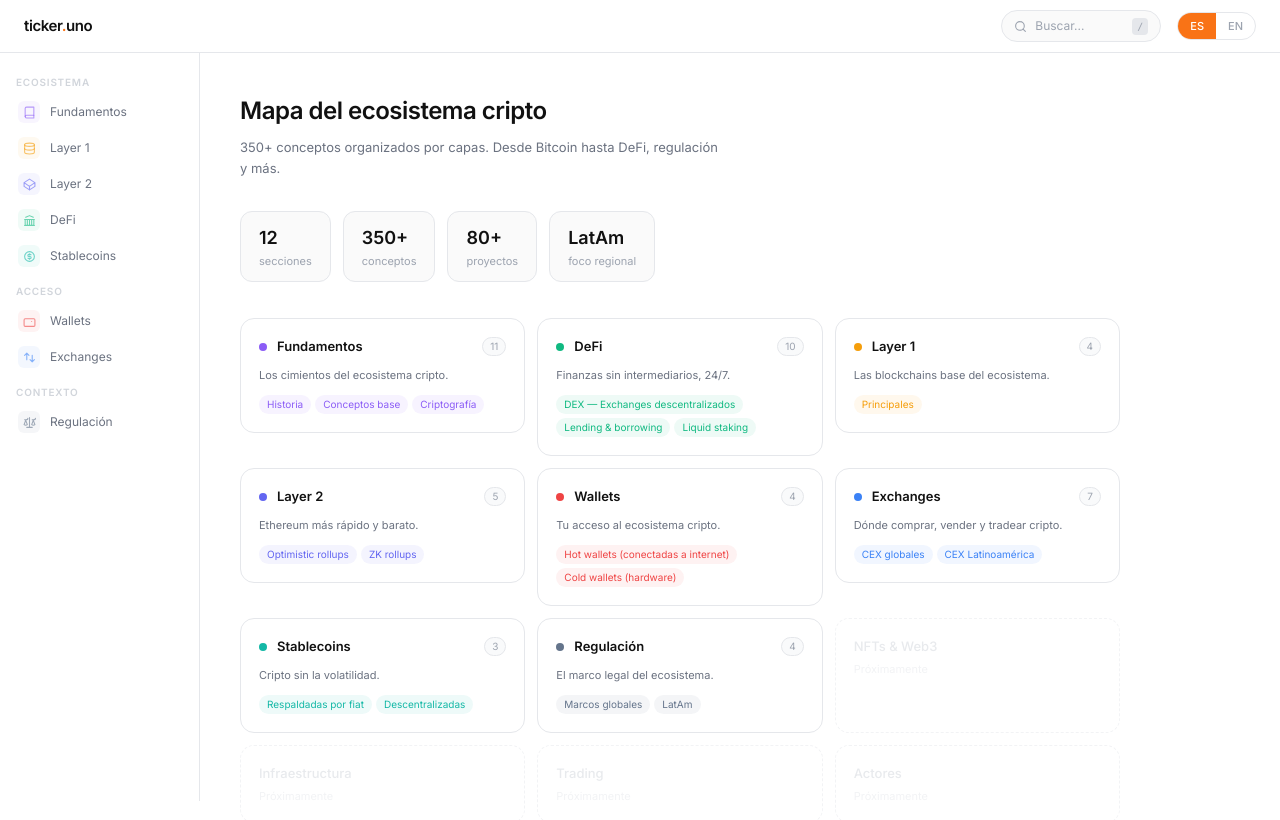
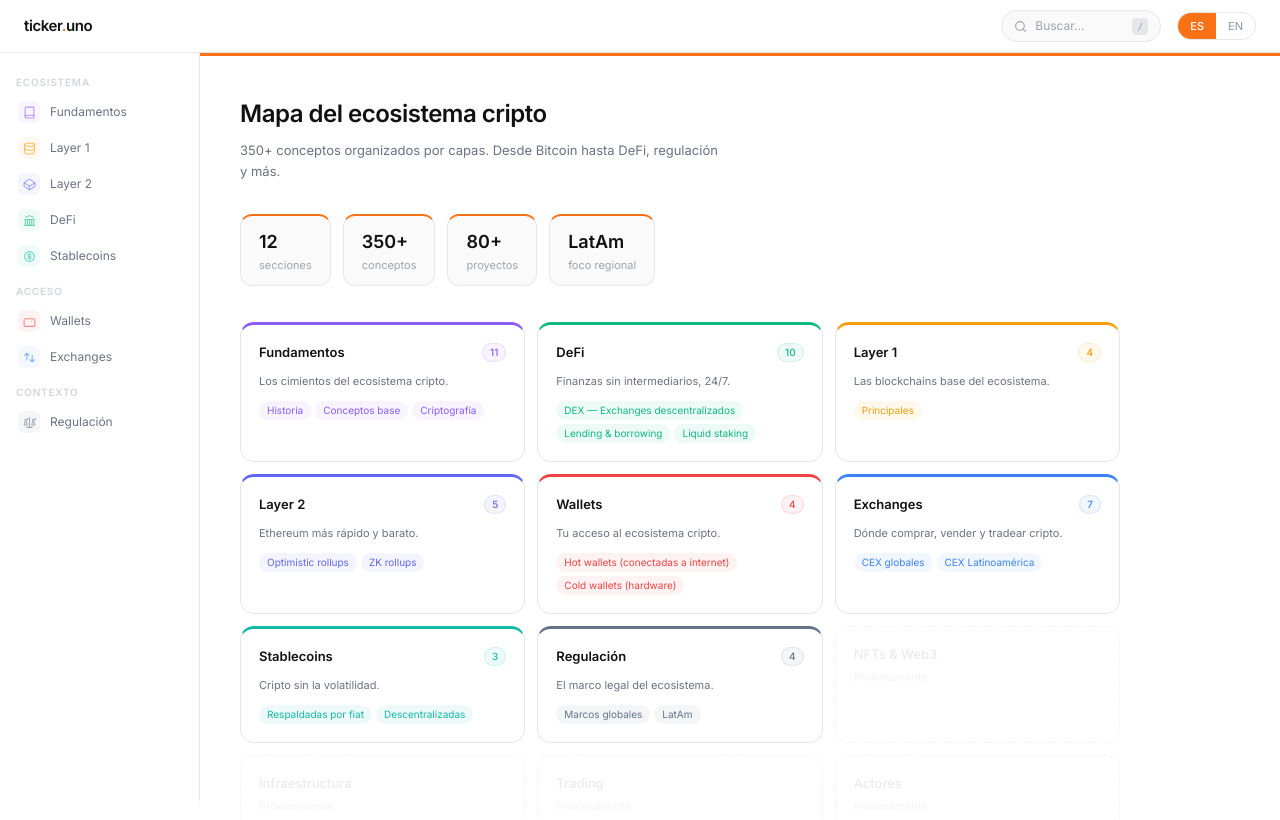
Before and after one commit to Luistoronto/ticker.uno, a Next.js app: page /mapa in a window 1280 px wide. Shown: the top 820 px of the page. Built offline with nearby package versions, Linux system fonts and the light colour scheme.

Commit message:
Update MapaClient.jsx

```diff
--- a/src/app/mapa/MapaClient.jsx
+++ b/src/app/mapa/MapaClient.jsx
@@ -13,8 +13,16 @@ export default function MapaClient() {
   }, []);
 
   const t = {
-    es: { hero: "Mapa del ecosistema cripto", sub: "350+ conceptos organizados por capas. Desde Bitcoin hasta DeFi, regulación y más.", concepts: "conceptos", soon: "Próximamente" },
-    en: { hero: "Crypto ecosystem map", sub: "350+ concepts organized by layers. From Bitcoin to DeFi, regulation and more.", concepts: "concepts", soon: "Coming soon" },
+    es: {
+      hero: "Mapa del ecosistema cripto",
+      sub: "350+ conceptos organizados por capas. Desde Bitcoin hasta DeFi, regulación y más.",
+      soon: "Próximamente",
+    },
+    en: {
+      hero: "Crypto ecosystem map",
+      sub: "350+ concepts organized by layers. From Bitcoin to DeFi, regulation and more.",
+      soon: "Coming soon",
+    },
   };
   const tx = t[lang];
 
@@ -22,11 +30,19 @@ export default function MapaClient() {
     <div style={{ display: "flex" }}>
       <Sidebar lang={lang} />
 
-      <div style={{ flex: 1, minWidth: 0, padding: "40px 40px", maxWidth: "960px" }}>
+      <div style={{ flex: 1, minWidth: 0 }}>
+
+        {/* Barra de acento naranja — identidad ticker.uno */}
+        <div style={{ height: "3px", background: "#f97316" }} />
+
+        <div style={{ padding: "40px 40px", maxWidth: "960px" }}>
 
           {/* Hero */}
           <div style={{ marginBottom: "32px" }}>
-          <h1 style={{ fontSize: "24px", fontWeight: "600", color: "#111", letterSpacing: "-0.5px", marginBottom: "8px" }}>
+            <h1 style={{
+              fontSize: "24px", fontWeight: "600", color: "#111",
+              letterSpacing: "-0.5px", marginBottom: "8px",
+            }}>
               {tx.hero}
             </h1>
             <p style={{ fontSize: "13px", color: "#6b7280", maxWidth: "480px", lineHeight: "1.6" }}>
@@ -45,6 +61,7 @@ export default function MapaClient() {
               <div key={s.l} style={{
                 background: "#fafafa",
                 border: "1px solid #e5e7eb",
+                borderTop: "2px solid #f97316",
                 borderRadius: "12px",
                 padding: "12px 18px",
               }}>
@@ -64,37 +81,47 @@ export default function MapaClient() {
                   href={`/mapa/${section.id}`}
                   style={{ textDecoration: "none" }}
                 >
-                <div style={{
+                  <div
+                    style={{
                       border: "1px solid #e5e7eb",
+                      borderTop: `3px solid ${section.color}`,
                       borderRadius: "14px",
                       padding: "18px",
                       background: "#ffffff",
                       transition: "border-color .15s, transform .1s",
                       cursor: "pointer",
+                      height: "100%",
                     }}
-                onMouseEnter={e => { e.currentTarget.style.borderColor = "#d1d5db"; e.currentTarget.style.transform = "translateY(-1px)"; }}
-                onMouseLeave={e => { e.currentTarget.style.borderColor = "#e5e7eb"; e.currentTarget.style.transform = "translateY(0)"; }}
+                    onMouseEnter={(e) => {
+                      e.currentTarget.style.borderColor = section.color + "80";
+                      e.currentTarget.style.transform = "translateY(-2px)";
+                    }}
+                    onMouseLeave={(e) => {
+                      e.currentTarget.style.borderColor = "#e5e7eb";
+                      e.currentTarget.style.transform = "translateY(0)";
+                    }}
                   >
-                  {/* Dot de color + título */}
-                  <div style={{ display: "flex", alignItems: "center", gap: "10px", marginBottom: "10px" }}>
-                    <div style={{
-                      width: "8px", height: "8px", borderRadius: "50%",
-                      background: section.color, flexShrink: 0,
-                    }} />
-                    <span style={{ fontSize: "13px", fontWeight: "600", color: "#111" }}>
+                    {/* Título + contador */}
+                    <div style={{ display: "flex", alignItems: "center", gap: "8px", marginBottom: "10px" }}>
+                      <span style={{ fontSize: "13px", fontWeight: "600", color: "#111", flex: 1 }}>
                         {section[lang]?.title}
                       </span>
                       <span style={{
-                      marginLeft: "auto", fontSize: "10px", color: "#9ca3af",
-                      background: "#f9fafb", border: "1px solid #e5e7eb",
+                        fontSize: "10px", color: section.color,
+                        background: section.color + "12",
+                        border: `1px solid ${section.color}25`,
                         padding: "1px 7px", borderRadius: "10px",
+                        fontWeight: "500",
                       }}>
                         {totalItems}
                       </span>
                     </div>
 
                     {/* Tagline */}
-                  <p style={{ fontSize: "11px", color: "#6b7280", lineHeight: "1.5", marginBottom: "12px" }}>
+                    <p style={{
+                      fontSize: "11px", color: "#6b7280",
+                      lineHeight: "1.5", marginBottom: "12px",
+                    }}>
                       {section[lang]?.tagline}
                     </p>
 
@@ -125,10 +152,14 @@ export default function MapaClient() {
                 background: "transparent",
                 opacity: 0.5,
               }}>
-              <div style={{ fontSize: "13px", fontWeight: "500", color: "#d1d5db", marginBottom: "4px" }}>{name}</div>
+                <div style={{ fontSize: "13px", fontWeight: "500", color: "#d1d5db", marginBottom: "4px" }}>
+                  {name}
+                </div>
                 <div style={{ fontSize: "11px", color: "#e5e7eb" }}>{tx.soon}</div>
               </div>
             ))}
+          </div>
+
         </div>
       </div>
     </div>
```
Lines whose indentation alone changed are shown as unchanged.
